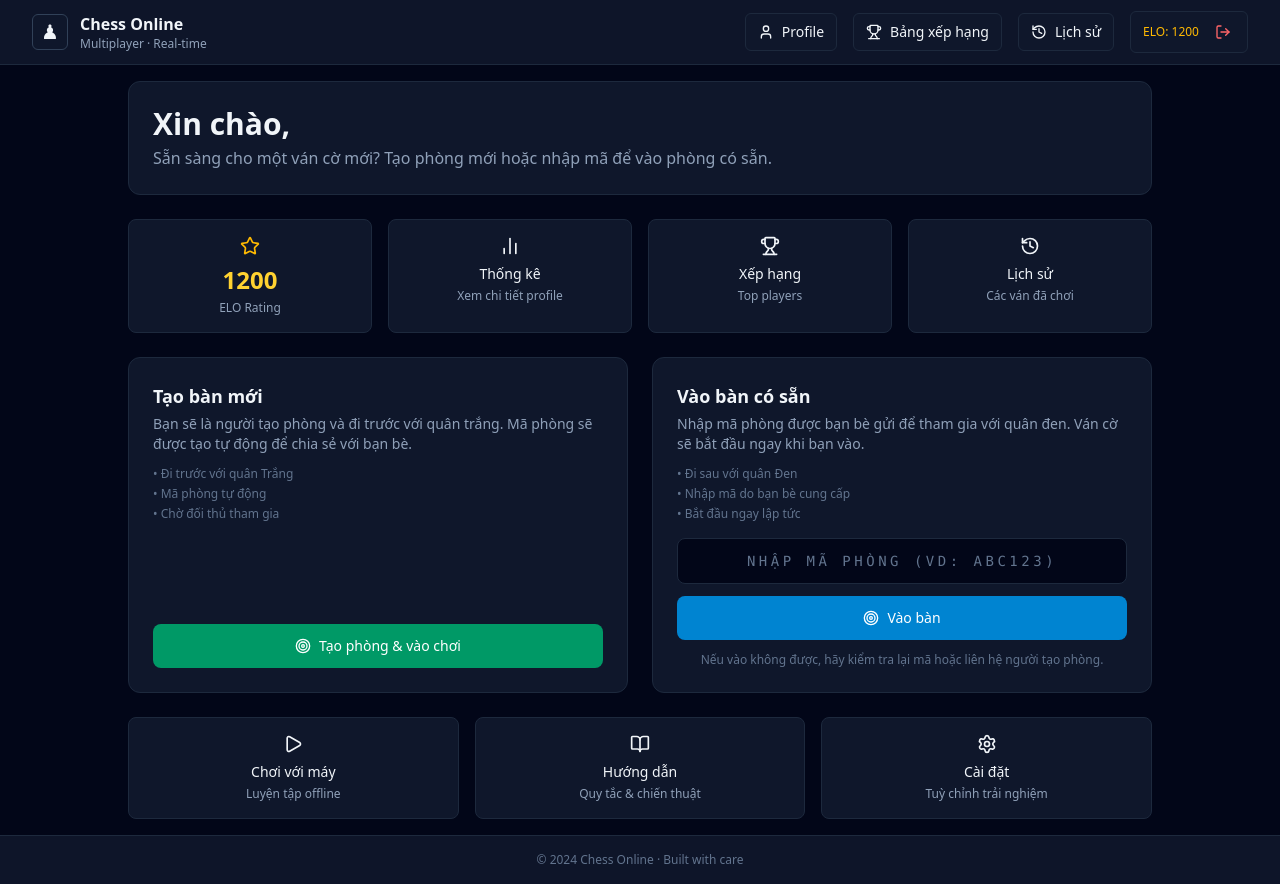
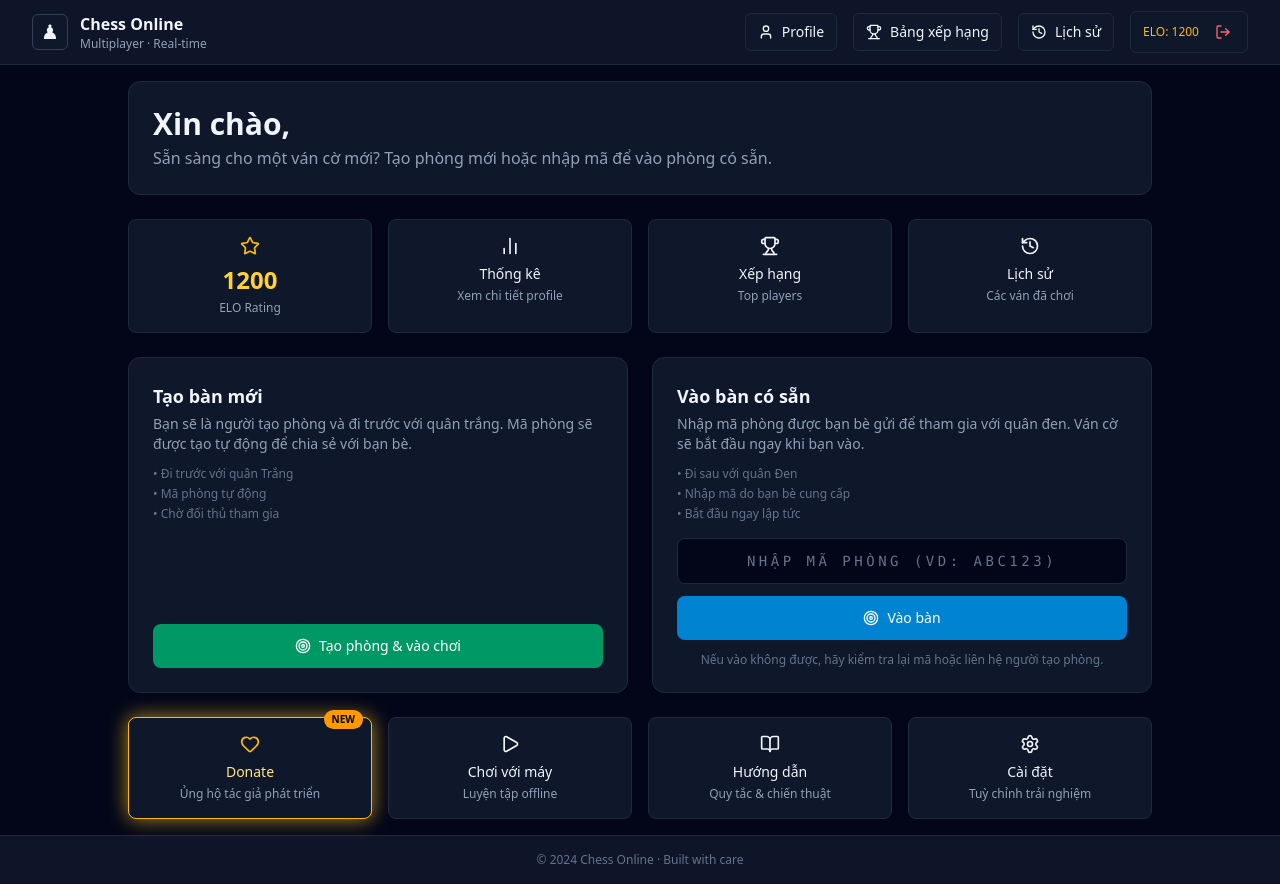
Before and after one commit to thanhtunglk231/chess_, a Next.js app: page /room in a window 1280 px wide. Built offline with nearby package versions, Linux system fonts and the light colour scheme; no server answers.

Commit message:
Add chess libs for AI page

```diff
--- /dev/null
+++ b/app/donate/page.jsx
@@ -0,0 +1,31 @@
+// app/donate/page.jsx
+"use client";
+
+import Link from "next/link";
+
+export default function DonatePage() {
+  return (
+    <div className="min-h-screen flex items-center justify-center p-4 bg-slate-950 text-white">
+      <div className="max-w-xl mx-auto text-center">
+        <h1 className="text-3xl font-semibold mb-4">Cảm ơn bạn đã ủng hộ!</h1>
+        <p className="text-gray-400 mb-6">Hãy quét mã QR dưới đây để thực hiện donation:</p>
+        <img
+          src="https://img.vietqr.io/image/VBA-8805205087038-compact2.png?amount=120404&addInfo=Donate%for%PDK&accountName=PhamDangKhue"
+          alt="QR Code for Donation"
+          className="mx-auto mb-6"
+        />
+        <p className="text-gray-300 text-sm mb-6">
+          Mã QR này sẽ giúp bạn chuyển tiền đến tài khoản của tôi. Cảm ơn sự hỗ trợ của bạn!
+        </p>
+
+        {/* Nút Quay lại trang Room */}
+        <Link
+          href="/room"
+          className="w-full bg-blue-600 hover:bg-blue-700 text-white py-2 rounded-lg font-semibold transition-colors"
+        >
+          🔙 Quay lại trang phòng
+        </Link>
+      </div>
+    </div>
+  );
+}
--- a/app/room/page.jsx
+++ b/app/room/page.jsx
@@ -17,6 +17,7 @@ import {
   Play,
   BookOpen,
   Settings,
+  Heart,         // 👈 thêm icon donate
 } from "lucide-react";
 
 // Tạo mã phòng ngẫu nhiên
@@ -54,6 +55,9 @@ function RoomPageInner() {
   const [error, setError] = useState("");
   const [showMenu, setShowMenu] = useState(false);
 
+  // 👇 state để điều khiển nhấp nháy Donate
+  const [donateHighlight, setDonateHighlight] = useState(false);
+
   // Xử lý error từ URL
   useEffect(() => {
     const errorParam = searchParams.get("error");
@@ -71,6 +75,15 @@ function RoomPageInner() {
       setError(errorMap[errorParam]);
     }
   }, [searchParams]);
+
+  // 👇 JS cho hiệu ứng nhấp nháy Donate
+  useEffect(() => {
+    const id = setInterval(() => {
+      setDonateHighlight((prev) => !prev);
+    }, 700); // nhấp nháy mỗi 0.7s
+
+    return () => clearInterval(id);
+  }, []);
 
   // Tạo bàn mới (quân trắng)
   const handleCreateRoom = () => {
@@ -370,10 +383,36 @@ function RoomPageInner() {
               </div>
             </div>
 
-            {/* Additional Links */}
-            <div className="grid grid-cols-1 md:grid-cols-3 gap-4">
+            {/* Additional Links + Donate */}
+            <div className="grid grid-cols-1 md:grid-cols-4 gap-4">
+              {/* Donate card nhấp nháy */}
               <Link
-                href="/"
+                href="/donate"
+                className={`relative bg-slate-900 rounded-lg p-4 text-center transition border
+                  ${
+                    donateHighlight
+                      ? "border-amber-400 shadow-[0_0_20px_rgba(251,191,36,0.7)]"
+                      : "border-slate-800"
+                  }`}
+              >
+                <div className="absolute -top-2 right-2 text-[10px] px-2 py-0.5 rounded-full bg-amber-500 text-black font-semibold">
+                  NEW
+                </div>
+                <Heart
+                  className={`w-5 h-5 mx-auto mb-2 ${
+                    donateHighlight ? "text-amber-400" : "text-amber-300"
+                  }`}
+                />
+                <div className="text-sm font-medium text-amber-200">
+                  Donate
+                </div>
+                <div className="text-slate-400 text-xs mt-1">
+                  Ủng hộ tác giả phát triển
+                </div>
+              </Link>
+
+              <Link
+                href="/game/ai"
                 className="bg-slate-900 border border-slate-800 rounded-lg p-4 text-center hover:bg-slate-800 transition"
               >
                 <Play className="w-5 h-5 mx-auto mb-2" />
--- a/components/layout/Navbar.jsx
+++ b/components/layout/Navbar.jsx
@@ -4,7 +4,7 @@ import Link from "next/link";
 import { useRouter } from "next/navigation";
 import { useAuth } from "@/context/AuthContext";
 
-export default function Navbar() { // Use default export here
+export default function Navbar() {
   const router = useRouter();
   const { user, logout } = useAuth();
 
@@ -54,16 +54,23 @@ export default function Navbar() { // Use default export here
                 Đăng nhập
               </Link>
 
-              {/* Nút thêm theo yêu cầu: quay lại trang login */}
+              {/* Nút "Về trang Login" */}
               <button
                 onClick={() => router.push("/login")}
                 className="px-4 py-1.5 rounded-lg text-sm border border-white/20 text-white hover:bg-white/10 transition"
               >
                 Về trang Login
               </button>
-
             </div>
           )}
+
+          {/* Nút Donate */}
+          <Link
+            href="/donate"
+            className="px-4 py-1.5 rounded-lg text-sm border border-yellow-500 text-yellow-200 hover:bg-yellow-500/20 transition"
+          >
+            Donate
+          </Link>
         </div>
       </div>
     </nav>
```
